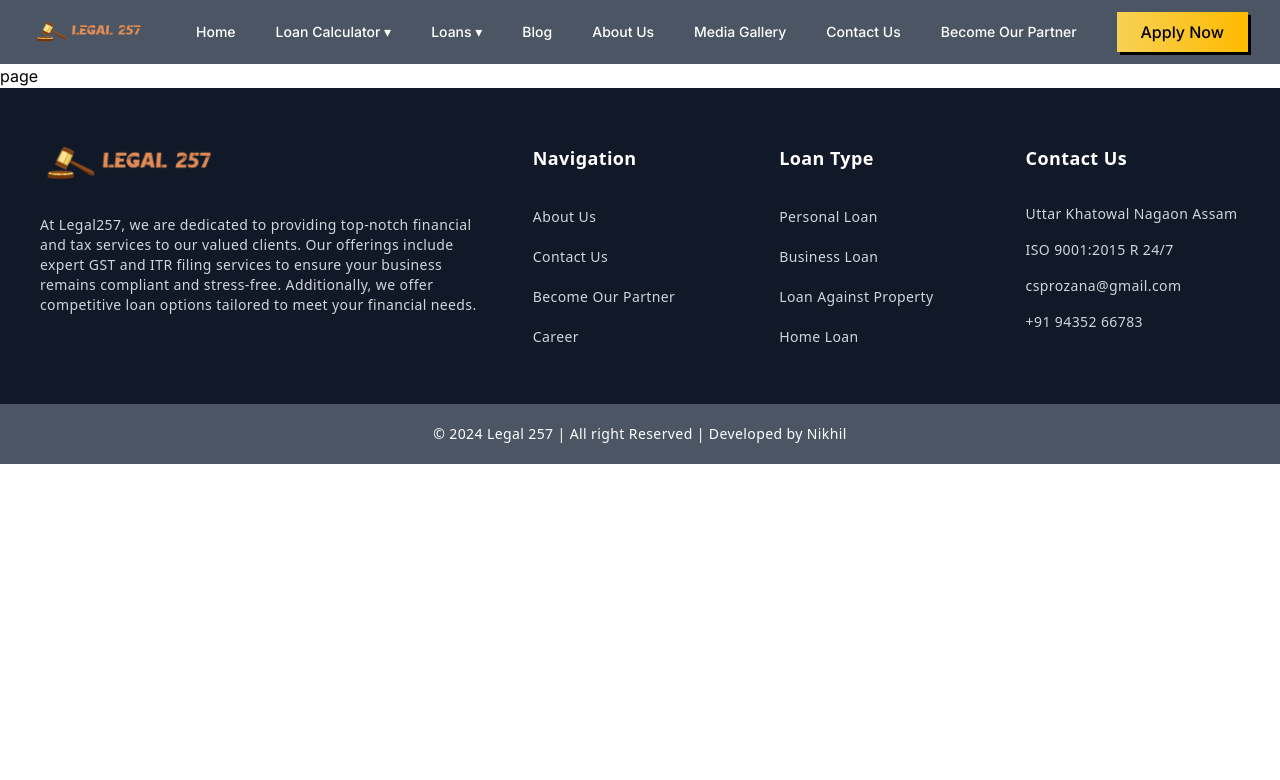
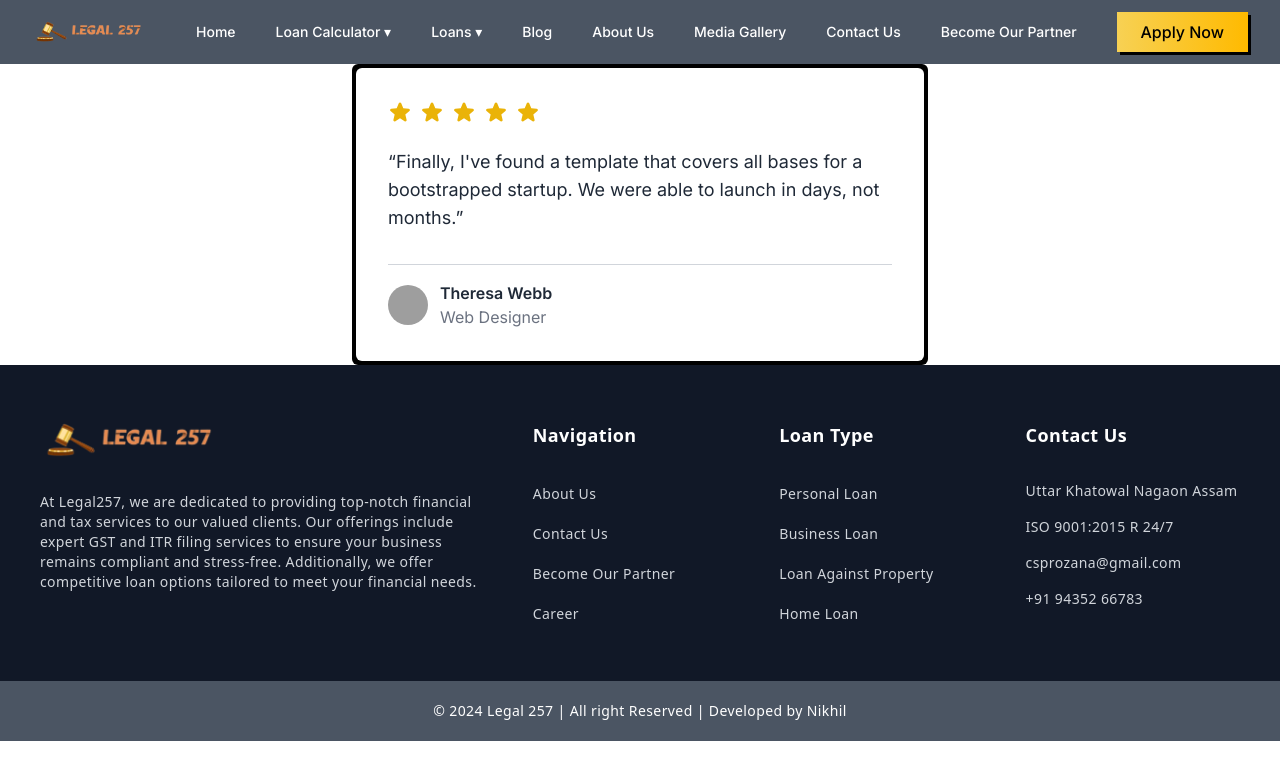
Before and after one commit to niks-nikhil-anand/finance_web_app, a Next.js app: page /partnertestimonial in a window 1280 px wide. Shown: the top 780 px of the page. Built offline with nearby package versions, Linux system fonts and the light colour scheme; grey boxes are pictures that could not be loaded.

Commit message:
Added testimonial

```diff
--- a/src/app/(gallery)/partnertestimonial/page.jsx
+++ b/src/app/(gallery)/partnertestimonial/page.jsx
@@ -1,9 +1,52 @@
 import React from 'react'
 
-const page = () => {
+export default function Testimonial() {
   return (
-    <div>page</div>
+    <div className="mx-auto max-w-xl rounded-md bg-black p-1">
+      <div className="flex flex-col rounded-md bg-white">
+        <div className="flex flex-1 flex-col justify-between p-8">
+          <div className="mb-4 flex space-x-2">
+            {Array.from({ length: 5 }).map((_, i) => (
+              <span key={i}>
+                <svg
+                  xmlns="http://www.w3.org/2000/svg"
+                  viewBox="0 0 24 24"
+                  fill="currentColor"
+                  className="h-6 w-6 text-yellow-500"
+                >
+                  <path
+                    fillRule="evenodd"
+                    d="M10.788 3.21c.448-1.077 1.976-1.077 2.424 0l2.082 5.007 5.404.433c1.164.093 1.636 1.545.749 2.305l-4.117 3.527 1.257 5.273c.271 1.136-.964 2.033-1.96 1.425L12 18.354 7.373 21.18c-.996.608-2.231-.29-1.96-1.425l1.257-5.273-4.117-3.527c-.887-.76-.415-2.212.749-2.305l5.404-.433 2.082-5.006z"
+                    clipRule="evenodd"
+                  />
+                </svg>
+              </span>
+            ))}
+          </div>
+          <div className="flex-1 pt-2">
+            <blockquote>
+              <p className="text-lg text-gray-800">
+                “Finally, I&apos;ve found a template that covers all bases for a bootstrapped
+                startup. We were able to launch in days, not months.”
+              </p>
+            </blockquote>
+          </div>
+
+          <div className="mt-8 border-t border-gray-300 pt-4 dark:border-gray-800">
+            <div className="flex items-center">
+              <img
+                className="h-10 w-10 flex-shrink-0 rounded-full object-cover"
+                src="https://images.unsplash.com/photo-1633332755192-727a05c4013d?ixlib=rb-4.0.3&ixid=MnwxMjA3fDB8MHxzZWFyY2h8Mnx8dXNlcnxlbnwwfHwwfHw%3D&auto=format&fit=crop&w=800&q=60"
+                alt=""
+              />
+              <div className="ml-3 min-w-0">
+                <p className="truncate text-base font-semibold text-gray-800">Theresa Webb</p>
+                <p className="truncate text-base text-gray-500">Web Designer</p>
+              </div>
+            </div>
+          </div>
+        </div>
+      </div>
+    </div>
   )
 }
-
-export default page
```
